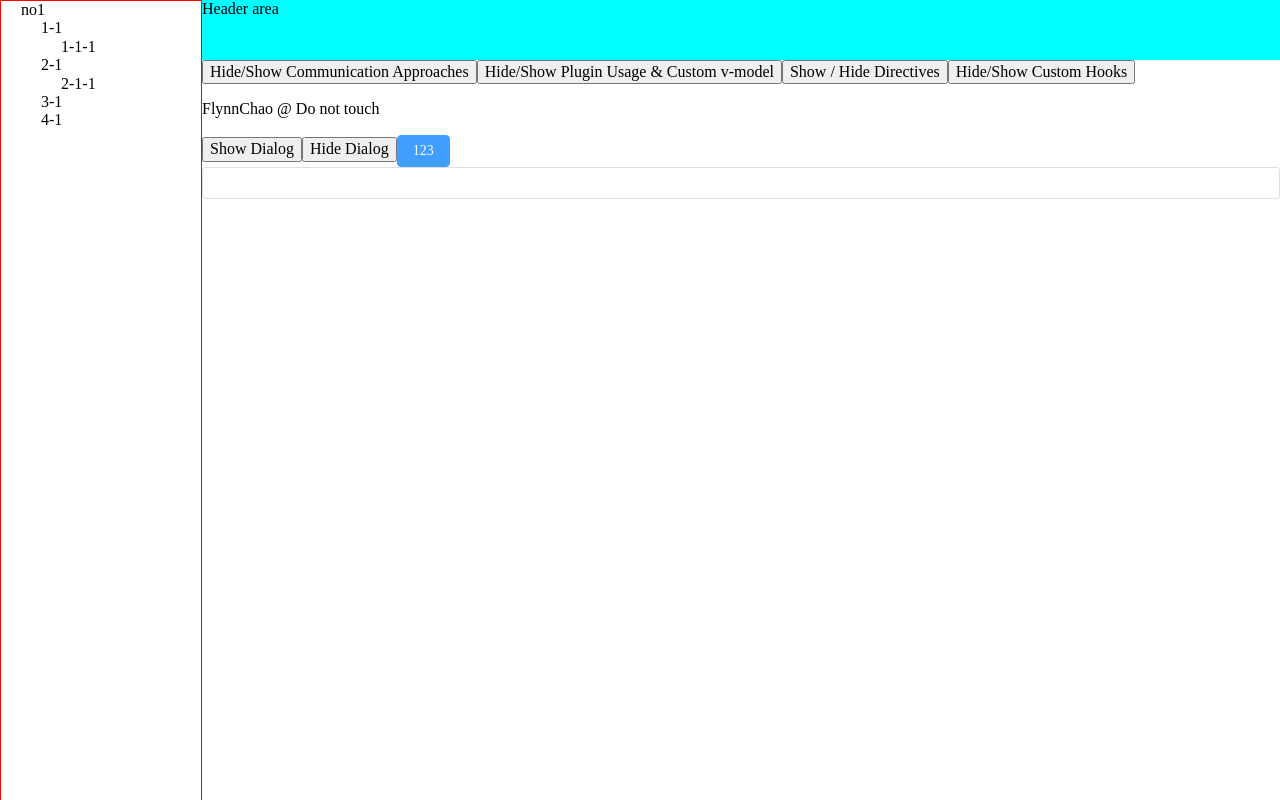
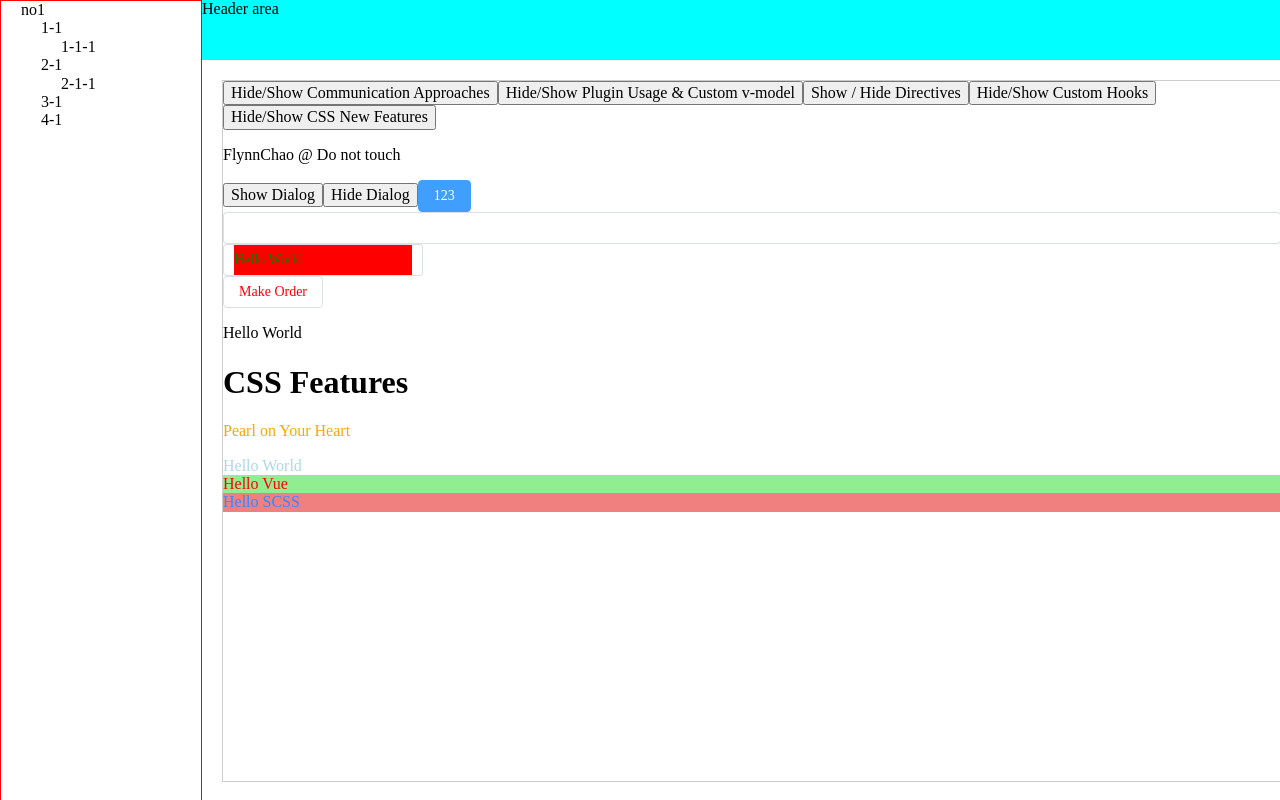
Before and after one commit to FlynnCao/vue3-covid19-platform, a Vue app: page / in a window 1280 px wide. Built offline with nearby package versions, Linux system fonts and the light colour scheme.

Commit message:
✨ feat: CSS new features and style perception

```diff
--- a/src/App.vue
+++ b/src/App.vue
@@ -1,5 +1,7 @@
 <template>
 	<Main></Main>
+
+
 </template>
 <script setup lang="ts">
 import Main from './views/index.vue'
@@ -15,3 +17,11 @@ body,
 	overflow: hidden;
 }
 </style>
+
+<style lang="scss" scoped>
+.testapp {
+	.cc-me:deep(.el-input__inner) {
+		background-color: red;
+	}
+}
+</style>
--- /dev/null
+++ b/src/views/Content/components/CSSFeatures/Trove.vue
@@ -0,0 +1,18 @@
+<template>
+	<div class="trove">
+		<slot></slot>
+	</div>
+</template>
+
+<script setup lang='ts'>
+
+</script>
+
+<style lang="scss" scoped>
+.trove {
+	:slotted(.trove-1) {
+		color: orange;
+	}
+
+}
+</style>
--- /dev/null
+++ b/src/views/Content/components/CSSFeatures/index.vue
@@ -0,0 +1,52 @@
+<template>
+	<div>
+		<h1>
+			CSS Features
+		</h1>
+		<TroveVue>
+			<p class="trove-1">Pearl on Your Heart</p>
+		</TroveVue>
+		<div class="dynamic">
+			Hello World
+		</div>
+		<div class="dynamic2">
+			Hello Vue
+		</div>
+		<div :class="[$style.primaryFont, $style.successBg]">
+			Hello SCSS
+		</div>
+	</div>
+</template>
+
+<script setup lang='ts'>
+import theme from './theme.scss';
+import TroveVue from './Trove.vue';
+const myStyle = ref('lightblue')
+const myStyleObj = reactive({
+	color: 'red',
+	fontWeight: 'bold',
+	background: 'lightgreen'
+})
+</script>
+
+<style lang="scss" scoped>
+.dynamic {
+	color: v-bind(myStyle)
+}
+
+.dynamic2 {
+	font: v-bind('myStyleObj.fontWeight');
+	color: v-bind('myStyleObj.color');
+	background-color: v-bind('myStyleObj.background');
+}
+</style>
+
+<style module>
+.primaryFont {
+	color: #38f;
+}
+
+.successBg {
+	background-color: lightcoral;
+}
+</style>
--- /dev/null
+++ b/src/views/Content/components/CSSFeatures/theme.scss
@@ -0,0 +1,7 @@
+.primaryFont {
+	color: #38f;
+}
+
+.infoBg {
+	background-color: #ccc;
+}
--- a/src/views/Content/index.vue
+++ b/src/views/Content/index.vue
@@ -1,9 +1,11 @@
 <template>
+	<div class="content">
 		<button @click="isShowCA = !isShowCA">Hide/Show Communication Approaches</button>
 		<button @click="isShowPluginAndCustomVModel = !isShowPluginAndCustomVModel">Hide/Show Plugin Usage & Custom
 			v-model</button>
 		<button @click="showDirectiveVue = !showDirectiveVue">Show / Hide Directives</button>
 		<button @click="showCustomHooks = !showCustomHooks">Hide/Show Custom Hooks</button>
+		<button @click="isSHowCSSFeatures = !isSHowCSSFeatures">Hide/Show CSS New Features</button>
 
 		<div v-if="isShowCA">
 			<button @click="isShowPI = !isShowPI">Hide/Show Provide & Inject</button>
@@ -36,11 +38,24 @@
 		<el-button type="primary">123</el-button>
 		<el-input :rows="2" placeholder="" :maxlength="-1" :show-word-limit="false" :autosize="{ minRows: 2, maxRows: 4 }">
 		</el-input>
+		<div>
+			<el-input v-model="greeting" class="cc-input ">
+			</el-input>
+		</div>
+		<div>
+			<el-button class="cc-btn">Make Order</el-button>
+		</div>
+
+		<p>{{ greeting }}</p>
+		<CSSFeaturesVue></CSSFeaturesVue>
+	</div>
+
+
 
 </template>
 
 <script setup lang='ts'>
-import { getCurrentInstance } from 'vue';
+import CSSFeaturesVue from './components/CSSFeatures/index.vue';
 import CondoVue from './components/Condo/Condo.vue';
 import HouseVue from './components/House/House.vue';
 import ApartmentVue from './components/Apartment/Apartment.vue'
@@ -55,10 +70,12 @@ const isShowBus2 = ref(false)
 const isShowBus3 = ref(false)
 const isShowCA = ref(false)
 const isShowPluginAndCustomVModel = ref(false)
+const isSHowCSSFeatures = ref(true)
 const MagicDialogTitle = ref<string>('Promenade of Condemned')
 const MagicDialogVisibility = ref<boolean>(true)
 const showDirectiveVue = ref<boolean>(false)
 const showCustomHooks = ref<boolean>(false)
+const greeting = ref<string>('Hello World')
 </script>
 
 <style lang="scss" scoped>
@@ -69,5 +86,18 @@ const showCustomHooks = ref<boolean>(false)
 	margin: 20px;
 	border: 1px solid #ccc;
 	overflow: auto;
+
+	.cc-input {
+		width: 200px;
+	}
+
+	.cc-input:deep(.el-input__inner) {
+		background: red;
+		color: green;
+	}
+
+	.cc-btn :deep(span) {
+		color: red;
+	}
 }
 </style>
```
Lines whose indentation alone changed are shown as unchanged.
